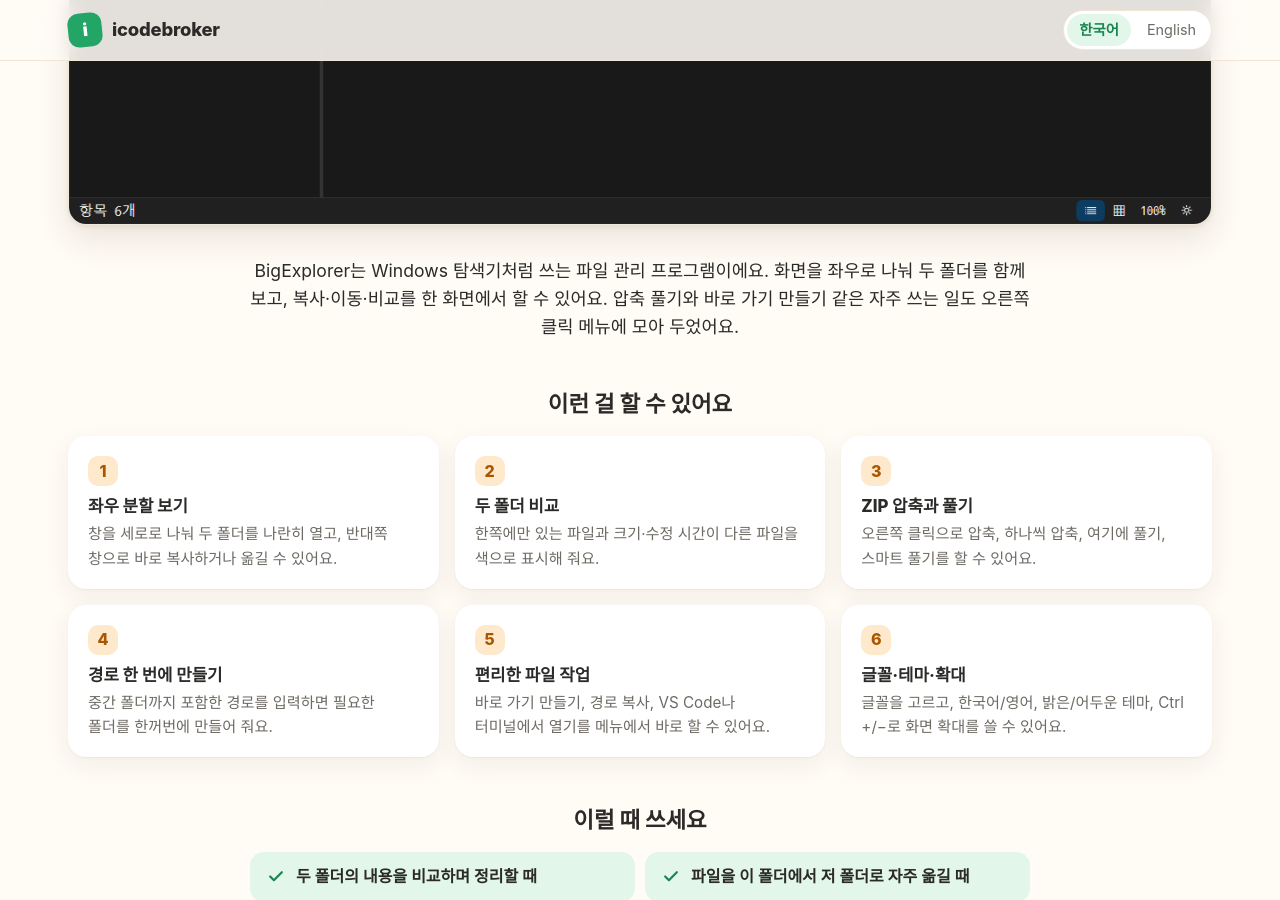
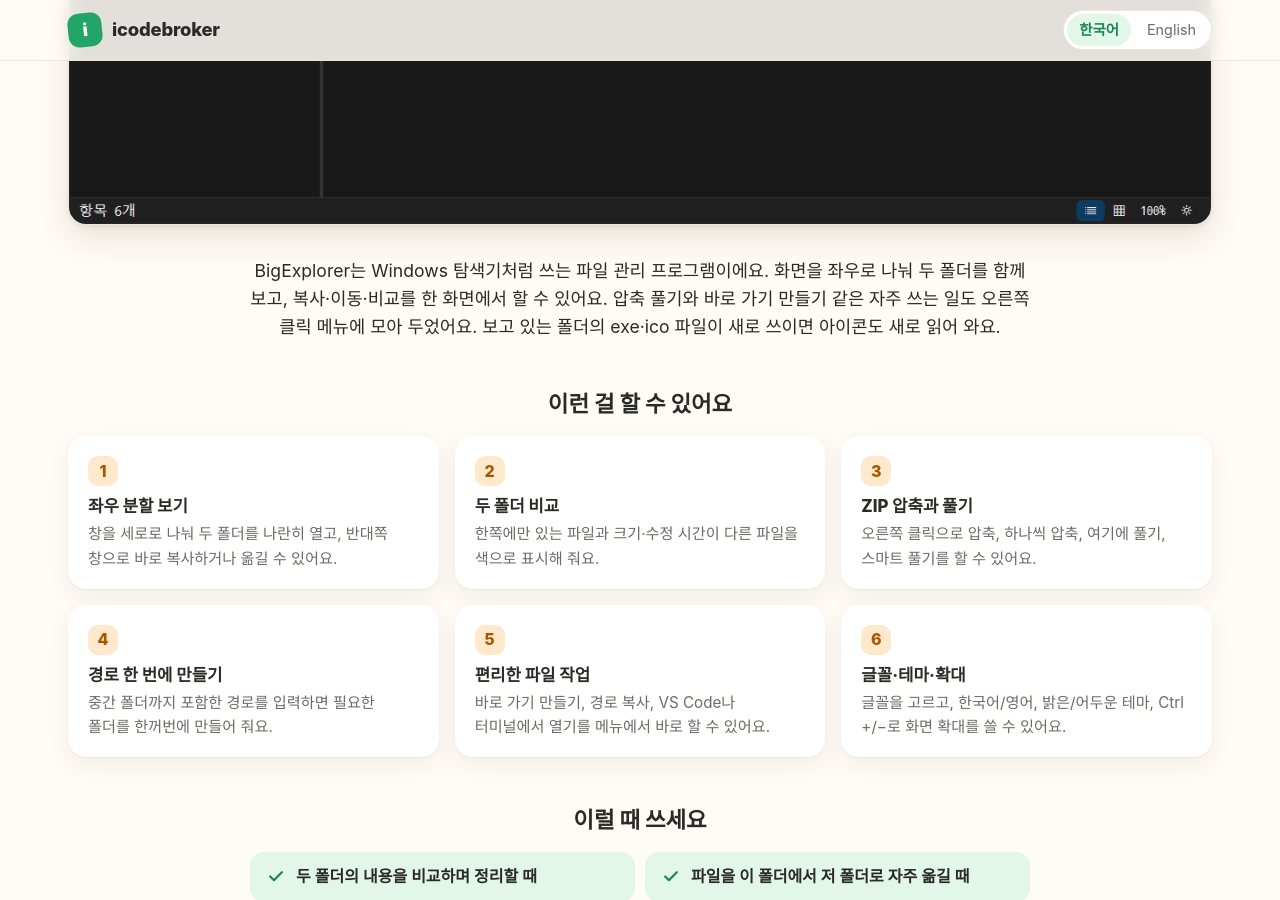
Before and after one commit to icodebroker/icodebroker.github.io, a Jekyll site: the page built from apps/BigExplorer.html, in a window 1280 px wide and 900 px high, scrolled down 1165 px. Built offline with Jekyll 4.4.1, drawn with Linux system fonts in a browser that asks for light colours; some web fonts are replaced; some of the changed text lies outside the part shown.

Commit message:
BigExplorer 1.0.3 게시 (exe·ico 파일이 다시 쓰이면 아이콘을 새로 읽음)
Co-Authored-By: Claude Opus 5.5 <noreply@anthropic.com>

```diff
--- a/_data/apps.yml
+++ b/_data/apps.yml
@@ -5,7 +5,7 @@
   category: files
   summary: { ko: "두 창으로 나눠 쓰는 파일 탐색기", en: "A file explorer with a side-by-side split view" }
   tagline: { ko: "폴더 두 개를 나란히 열고 편하게 정리하세요", en: "Open two folders side by side and tidy up with ease" }
-  intro: { ko: "BigExplorer는 Windows 탐색기처럼 쓰는 파일 관리 프로그램이에요. 화면을 좌우로 나눠 두 폴더를 함께 보고, 복사·이동·비교를 한 화면에서 할 수 있어요. 압축 풀기와 바로 가기 만들기 같은 자주 쓰는 일도 오른쪽 클릭 메뉴에 모아 두었어요.", en: "BigExplorer is a file manager that works much like Windows File Explorer. Split the window in two to see two folders at once, and copy, move or compare files on one screen. Everyday jobs like extracting archives and making shortcuts are right in the right-click menu." }
+  intro: { ko: "BigExplorer는 Windows 탐색기처럼 쓰는 파일 관리 프로그램이에요. 화면을 좌우로 나눠 두 폴더를 함께 보고, 복사·이동·비교를 한 화면에서 할 수 있어요. 압축 풀기와 바로 가기 만들기 같은 자주 쓰는 일도 오른쪽 클릭 메뉴에 모아 두었어요. 보고 있는 폴더의 exe·ico 파일이 새로 쓰이면 아이콘도 새로 읽어 와요.", en: "BigExplorer is a file manager that works much like Windows File Explorer. Split the window in two to see two folders at once, and copy, move or compare files on one screen. Everyday jobs like extracting archives and making shortcuts are right in the right-click menu. When an .exe or .ico file is rewritten, its icon is read again." }
   features:
     - title: { ko: "좌우 분할 보기", en: "Split view" }
       text: { ko: "창을 세로로 나눠 두 폴더를 나란히 열고, 반대쪽 창으로 바로 복사하거나 옮길 수 있어요.", en: "Split the window vertically to open two folders side by side and copy or move items straight to the other pane." }
```
Also changed, not shown: _data/releases.json (+6 -6 lines).
